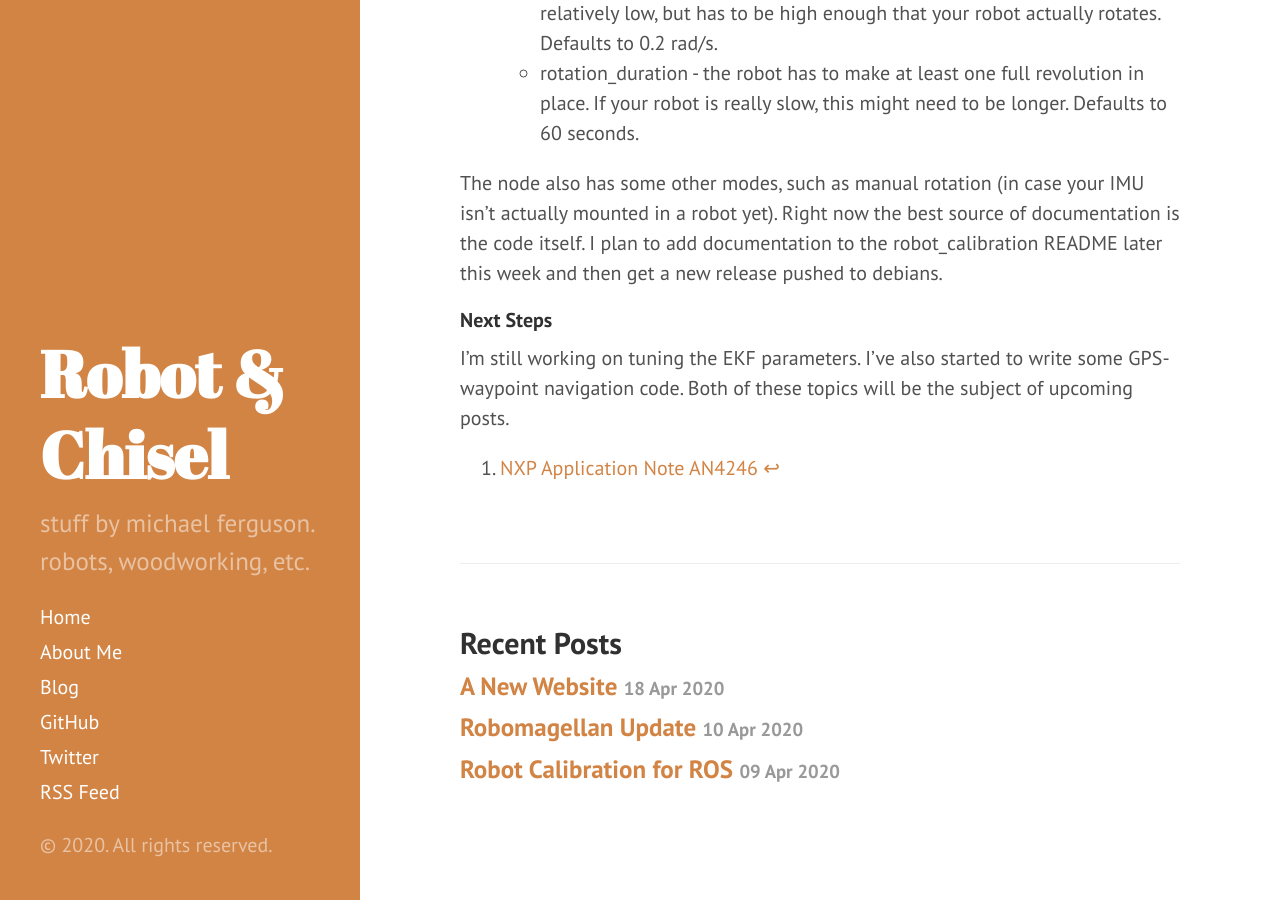
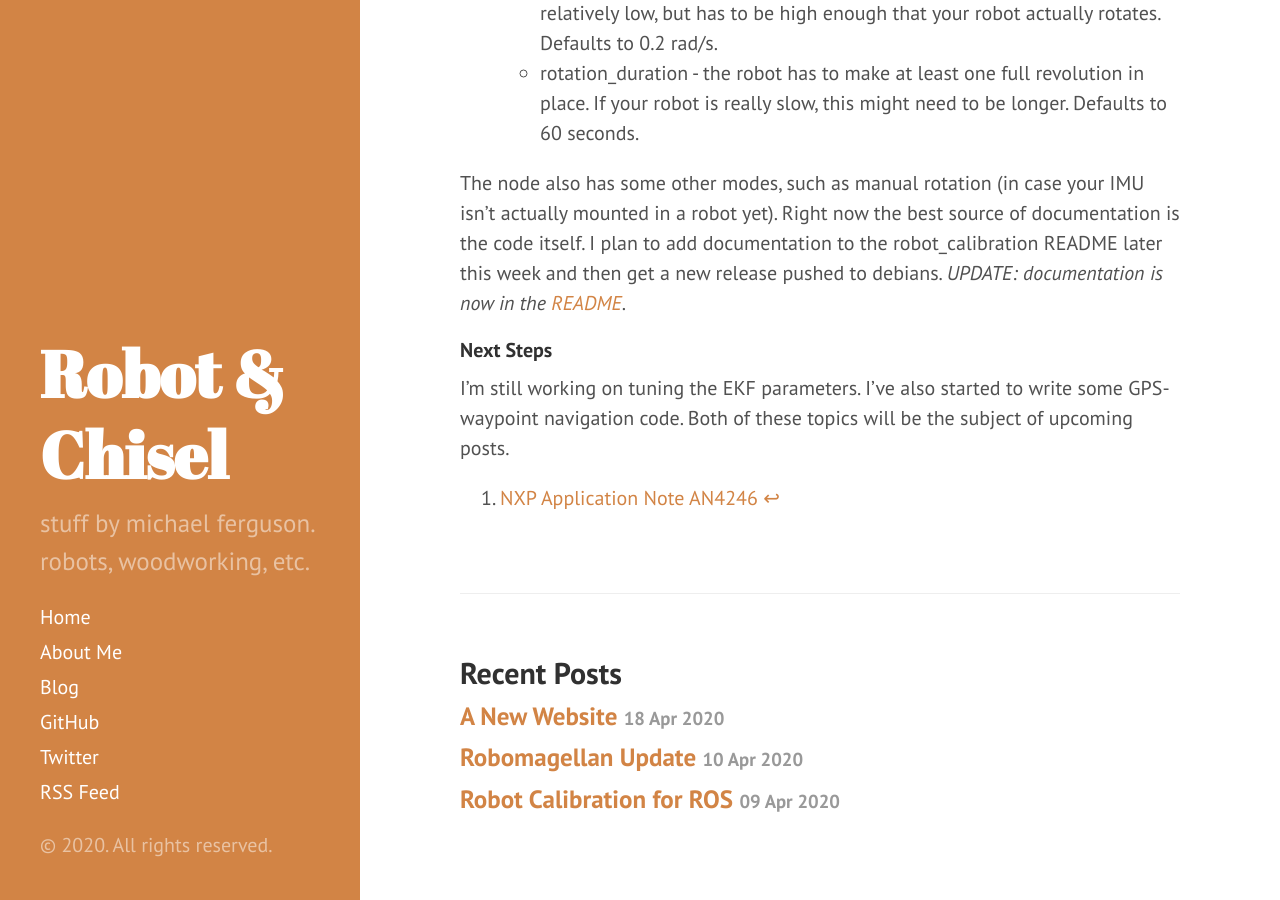
Before and after one commit to robotandchisel/robotandchisel.github.io, a Jekyll site: the page built from _posts/2020-04-25-compass-calibration.md, in a window 1280 px wide and 900 px high, scrolled down 2421 px. Built offline with Jekyll 4.4.1, drawn with Linux system fonts in a browser that asks for light colours.

Commit message:
add note that docs are updated

```diff
--- a/_posts/2020-04-25-compass-calibration.md
+++ b/_posts/2020-04-25-compass-calibration.md
@@ -83,7 +83,8 @@ documentation on the new magnetometer calibration node, but the basics are:
 The node also has some other modes, such as manual rotation (in case your IMU isn't actually
 mounted in a robot yet). Right now the best source of documentation is the code itself. I plan
 to add documentation to the robot_calibration README later this week and then get a new release
-pushed to debians.
+pushed to debians. _UPDATE: documentation is now in the
+[README](https://github.com/mikeferguson/robot_calibration/blob/master/README.md)_.
 
 ##### Next Steps
 I'm still working on tuning the EKF parameters. I've also started to write some GPS-waypoint
```
